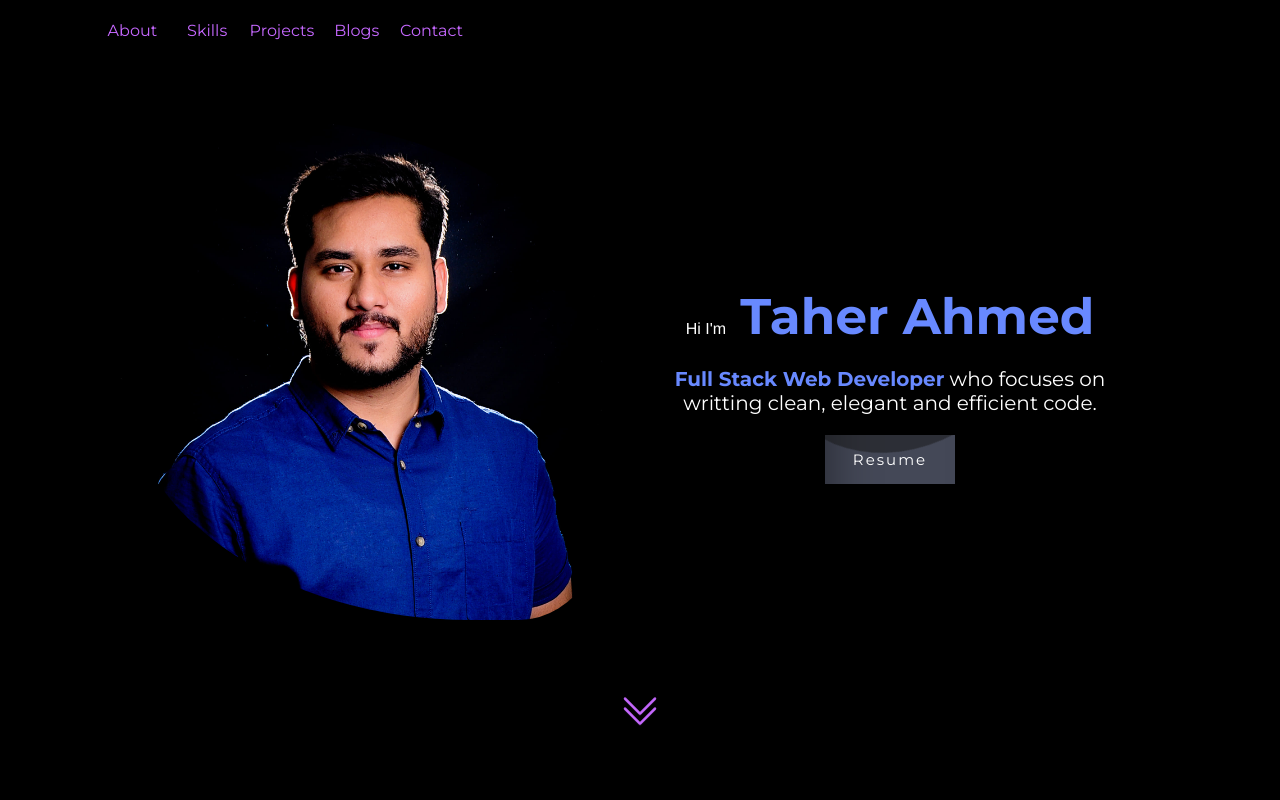
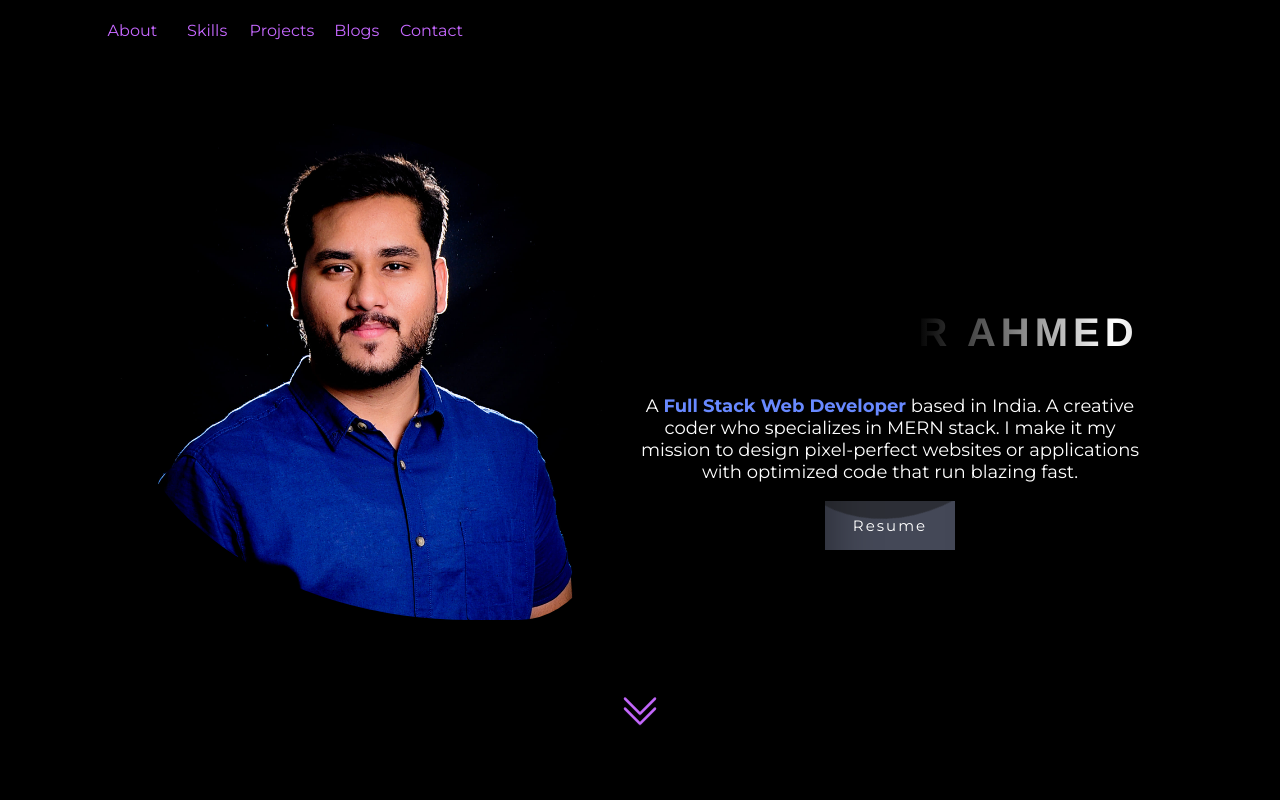
Before and after one commit to taherahmed14/portfolio, a React (Create React App) app: page / in a window 1280 px wide. Shown: the top 800 px of the page. Built offline with nearby package versions, Linux system fonts and the light colour scheme.

Commit message:
Upgrades

```diff
--- /dev/null
+++ b/src/components/About.css
@@ -0,0 +1,32 @@
+
+  /* a {
+    text-decoration: none;
+    color: inherit;
+    font-size: 24px;
+  } */
+
+  .textStyle {
+    font-weight: 700;
+    text-align: center;
+    font-size: 40px;
+    font-family: Hack, sans-serif;
+    text-transform: uppercase;
+    background: linear-gradient(90deg, #000, #fff, #000);
+    letter-spacing: 5px;
+    -webkit-background-clip: text;
+    background-clip: text;
+    -webkit-text-fill-color: transparent;
+    background-repeat: no-repeat;
+    background-size: 80%;
+    animation: shine 8s linear infinite;
+    position: relative;
+  }
+
+  @keyframes shine {
+    0% {
+      background-position-x: -500%;
+    }
+    100% {
+      background-position-x: 500%;
+    }
+  }
--- a/src/components/About.jsx
+++ b/src/components/About.jsx
@@ -3,6 +3,7 @@ import { useMediaQuery } from '@chakra-ui/react';
 import { BsChevronDoubleDown } from 'react-icons/bs';
 import "./DownArrow.css";
 import "./ResumeButton.css";
+import "./About.css";
 
 export const AboutMe = ({ skillsRef, aboutRef }) => {
     const [isLargerThan900] = useMediaQuery('(min-width: 900px)');
@@ -21,12 +22,13 @@ export const AboutMe = ({ skillsRef, aboutRef }) => {
                         src="Taher-Profile-Pic.jpg" alt='Taher Ahmed' />
                 </Box>
                 <Box color='white' mr={200} mt={150} minW={500}>
-                    <Text fontFamily='helvetica'>
-                        Hi I'm<strong style={{fontSize: "50px", color:"#6889FF"}}> Taher Ahmed</strong>
+                    <Text fontFamily='helvetica' className='textStyle'>
+                        {/* Hi I'm<strong style={{fontSize: "50px", color:"#6889FF"}}> Taher Ahmed</strong>  */}
+                        Hi I'm Taher Ahmed
                     </Text>
 
-                    <Text fontSize='20px'>
-                        <strong style={{color:"#6889FF"}}>Full Stack Web Developer</strong> who focuses on writting clean, elegant and efficient code.
+                    <Text fontSize='18px'>
+                        A <strong style={{color:"#6889FF"}}>Full Stack Web Developer</strong> based in India. A creative coder who specializes in MERN stack. I make it my mission to design pixel-perfect websites or applications with optimized code that run blazing fast.
                     </Text>
 
                     <Link margin="auto" className='link' href="https://drive.google.com/file/d/1ol6jfIdTra58KKPAd7P7q8H4LG_Oy7HP/view?usp=sharing" target='_blank'>
@@ -45,12 +47,13 @@ export const AboutMe = ({ skillsRef, aboutRef }) => {
                     src="Taher-Profile-Pic.jpg" alt='Taher Ahmed' />
             </Box>
             <Box color='white' minW={300}>
-                <Text fontFamily='helvetica'>
-                    Hi I'm<strong style={{fontSize: "40px", color:"#6889FF"}}> Taher Ahmed</strong>
+                <Text fontFamily='helvetica' className='textStyle' fontSize={20}>
+                    {/* Hi I'm<strong style={{fontSize: "40px", color:"#6889FF"}}> Taher Ahmed</strong> */}
+                    Hi I'm Taher Ahmed
                 </Text>
 
-                <Text fontSize='16px'>
-                    <strong style={{color:"#6889FF"}}>Full Stack Web Developer</strong> who focuses on writting clean, elegant and efficient code.
+                <Text fontSize='14px' paddingLeft={15} paddingRight={15}>
+                    A <strong style={{color:"#6889FF"}}>Full Stack Web Developer</strong> based in India. A creative coder who specializes in MERN stack. I make it my mission to design pixel-perfect websites or applications with optimized code that run blazing fast.
                 </Text>
 
                 <Link margin="auto" className='link' href="https://drive.google.com/file/d/1ol6jfIdTra58KKPAd7P7q8H4LG_Oy7HP/view?usp=sharing">
--- a/src/components/Blogs.jsx
+++ b/src/components/Blogs.jsx
@@ -15,7 +15,7 @@ export const Blogs = ({ blogRef }) => {
 
                     <Center mt={60}>
                         <SimpleGrid columns={3} spacing={50}>
-                            <Link minW={300} borderBottom='1px solid gray' cursor='pointer' textDecoration='none'
+                            <Link minW={300} borderBottom='1px solid gray' cursor='pointer' textDecoration='none' target='_blank'
                                 href="https://medium.com/@taherahmed.sj.95/cloning-adidas-com-adidas-page-which-was-not-developed-by-the-adidas-team-85cb705419e5"
                                 _hover={{ opacity: '0.5' }}>
                                 <Box>
@@ -34,7 +34,7 @@ export const Blogs = ({ blogRef }) => {
                                 </Box>
                             </Link>
 
-                            <Link minW={300} borderBottom='1px solid gray' cursor='pointer' textDecoration='none'
+                            <Link minW={300} borderBottom='1px solid gray' cursor='pointer' textDecoration='none' target='_blank'
                                 href="https://medium.com/@taherahmed.sj.95/cloning-of-groww-webpage-in-5-days-c9794fd4ef63"
                                     _hover={{ opacity: '0.5' }}>
                                 <Box>
@@ -53,7 +53,7 @@ export const Blogs = ({ blogRef }) => {
                             </Box>
                         </Link>
 
-                        <Link minW={300} borderBottom='1px solid gray' cursor='pointer' textDecoration='none'
+                        <Link minW={300} borderBottom='1px solid gray' cursor='pointer' textDecoration='none' target='_blank'
                             href="https://medium.com/@taherahmed.sj.95/hi-node-js-i-have-added-you-in-my-project-fe1cd7c14199"
                                 _hover={{ opacity: '0.5' }}>
                             <Box>
@@ -82,7 +82,7 @@ export const Blogs = ({ blogRef }) => {
 
                 <Center mt={60}>
                 <SimpleGrid columns={1} spacing={30}>
-                    <Link minW={300} borderBottom='1px solid gray' cursor='pointer' textDecoration='none'
+                    <Link minW={300} borderBottom='1px solid gray' cursor='pointer' textDecoration='none' target='_blank'
                         href="https://medium.com/@taherahmed.sj.95/cloning-adidas-com-adidas-page-which-was-not-developed-by-the-adidas-team-85cb705419e5"
                         _hover={{ opacity: '0.5' }}>
                         <Box>
@@ -101,7 +101,7 @@ export const Blogs = ({ blogRef }) => {
                         </Box>
                     </Link>
 
-                    <Link minW={300} borderBottom='1px solid gray' cursor='pointer' textDecoration='none'
+                    <Link minW={300} borderBottom='1px solid gray' cursor='pointer' textDecoration='none' target='_blank'
                         href="https://medium.com/@taherahmed.sj.95/cloning-of-groww-webpage-in-5-days-c9794fd4ef63"
                         _hover={{ opacity: '0.5' }}>
                         <Box>
@@ -120,7 +120,7 @@ export const Blogs = ({ blogRef }) => {
                         </Box>
                     </Link>
 
-                    <Link minW={300} borderBottom='1px solid gray' cursor='pointer' textDecoration='none'
+                    <Link minW={300} borderBottom='1px solid gray' cursor='pointer' textDecoration='none' target='_blank'
                         href="https://medium.com/@taherahmed.sj.95/hi-node-js-i-have-added-you-in-my-project-fe1cd7c14199"
                             _hover={{ opacity: '0.5' }}>
                         <Box>
--- a/src/components/DemoVideo.jsx
+++ b/src/components/DemoVideo.jsx
@@ -16,7 +16,7 @@ export const DemoVideoOne = ({ closeDemoVideoOne }) => {
     return (
         <>
             {closeVideoOne ?
-                <Box border='1px solid #C668FF' width={800} height={500} position='absolute' marginTop='-33.5%' marginLeft='13.5%' zIndex={10000}>
+                <Box border='1px solid #C668FF' width={800} height={500} position='absolute' marginTop='-33.5%' marginLeft='-0.5%' zIndex={10000}>
                 <Box className="button" ml='46.5%' mt='-29.5%' zIndex={100000} onClick={ handleCloseVideoOne }>
                     Close
                 </Box>
@@ -68,7 +68,7 @@ export const DemoVideoThree = ({ closeDemoVideoThree }) => {
     return (
         <>
             {closeVideoThree ?
-                <Box border='1px solid #C668FF' width={800} height={500} position='absolute' marginTop='-33.5%' marginLeft='-39.8%' zIndex={10000}>
+                <Box border='1px solid #C668FF' width={800} height={500} position='absolute' marginTop='-33.5%' marginLeft='-27%' zIndex={10000}>
                 <Box className="button" ml='46.5%' mt='-29.5%' zIndex={100000} onClick={ handleCloseVideoThree }>
                     Close
                 </Box>
```
Also changed, not shown: src/components/Projects.jsx (+12 -12 lines).
